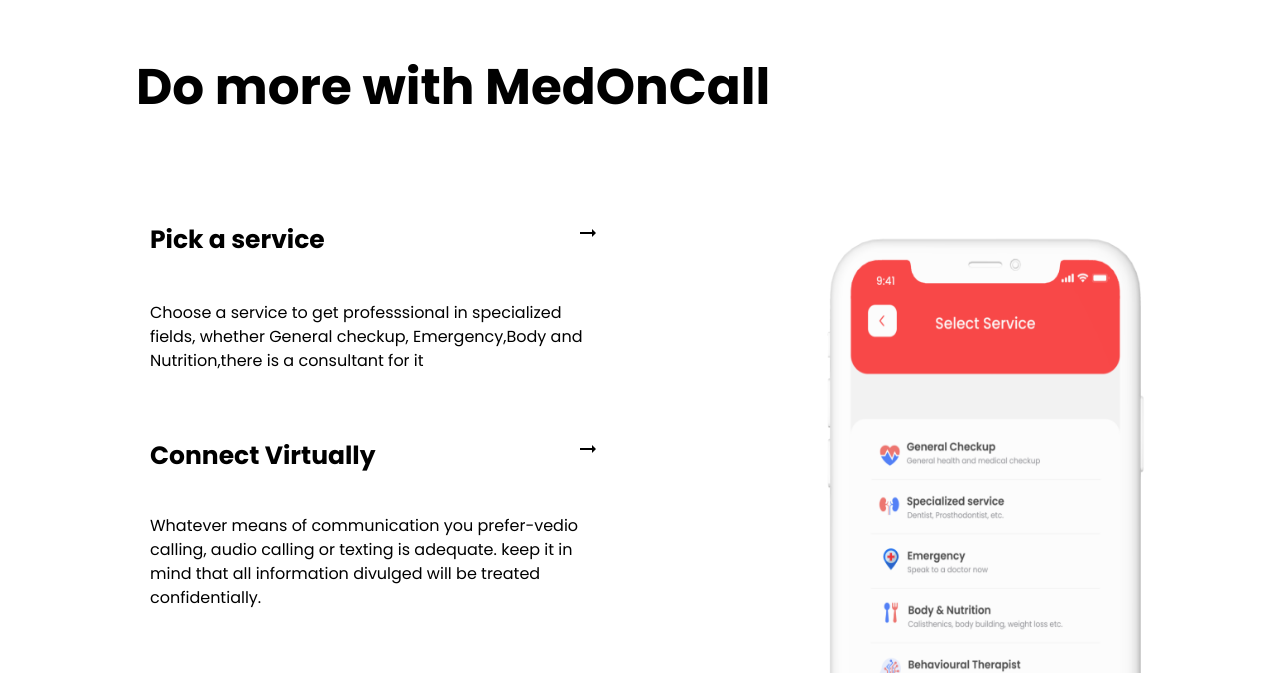
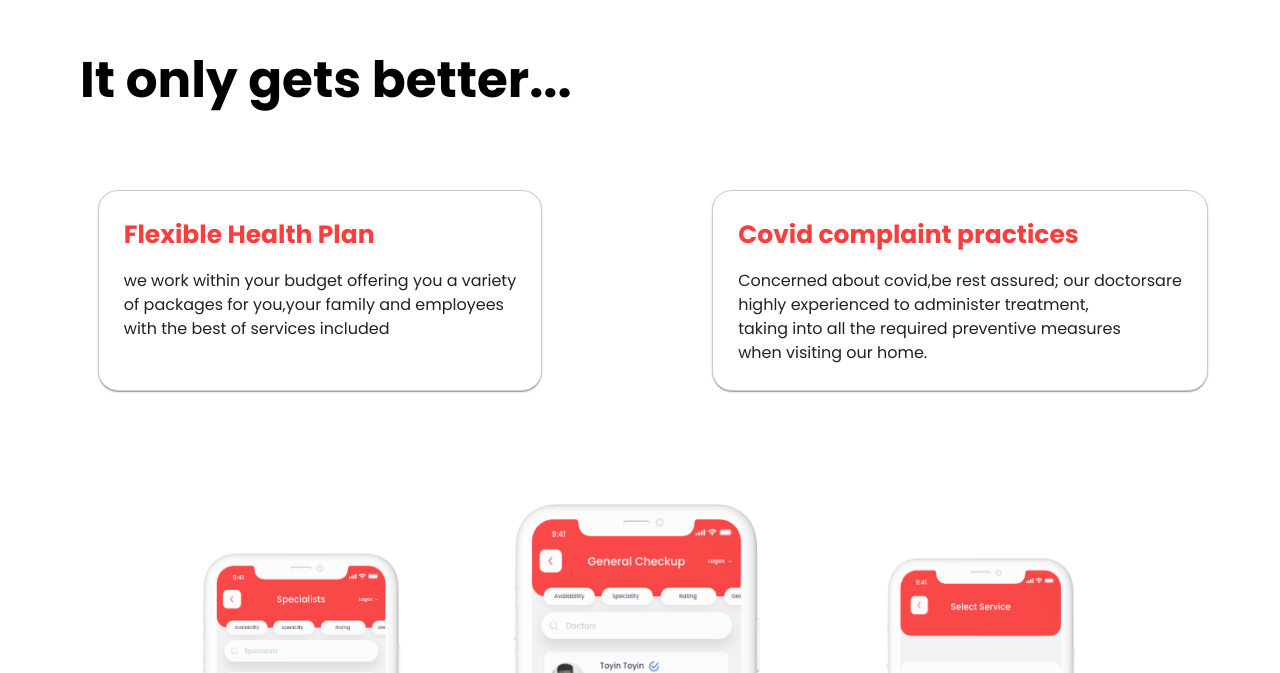
Before and after one commit to Zeek-James/medoncall, a React (Create React App) app: page / in a window 1280 px wide. Shown: the part 2127-2800 px from the top of the page. Built offline with nearby package versions, Linux system fonts and the light colour scheme.

Commit message:
some update

```diff
--- a/src/components/home/index.js
+++ b/src/components/home/index.js
@@ -12,7 +12,7 @@ export const Home = () => {
     <div>
       <Sec1 />
       <Sec2 />
-      <Sec3 />
+      {/* <Sec3 /> */}
       <Sec4 />
       <Sec5 />
       <Sec6 />
```
